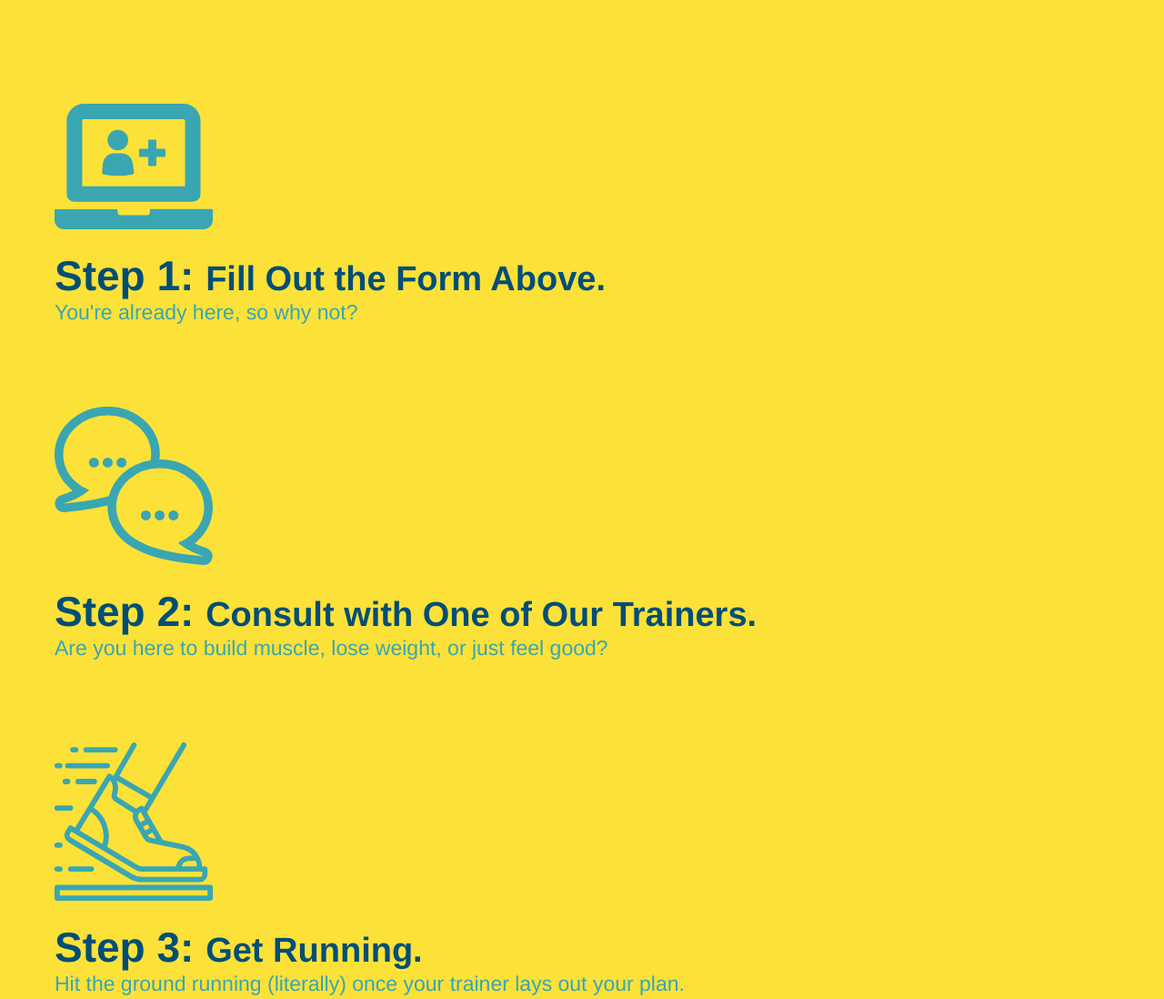
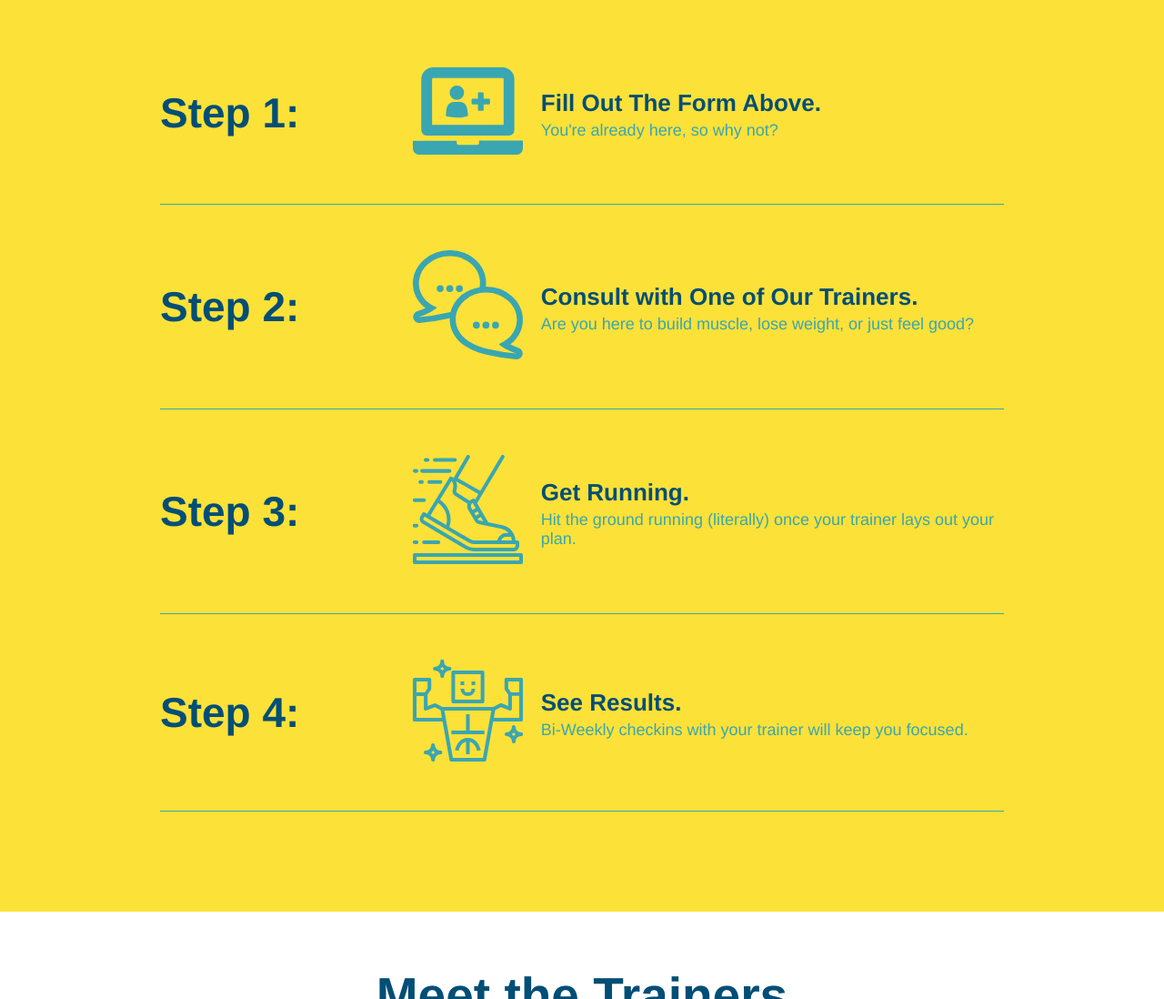
Before and after one commit to Stevtm/run-buddy, a plain HTML site: page index.html in a window 1280 px wide. Shown: the part 1220-2318 px from the top of the page at 91% size. Drawn offline with Linux system fonts and the light colour scheme.

Commit message:
added flexbox to the what you do section

```diff
--- a/assets/css/style.css
+++ b/assets/css/style.css
@@ -166,28 +166,52 @@ header nav ul li a {
     background: #fce138;
 }
 
-.steps div {
-    margin-bottom: 80px;
+.step {
+    margin: 50px auto;
+    padding-bottom: 50px;
+    width: 80%;
+    border-bottom: 1px solid #39a6b2;
+    display: flex;
+    flex-wrap: wrap;
+    align-items: center;
+    justify-content: space-between;
 }
 
-.steps img {
-    width: 15%;
-    margin: 10px 0;
+.step h3 {
+    color: #024e76;
+    font-size: 46px;
+    flex: 1 30%;
 }
 
-.steps h3 {
-    color: #024e76;
-    font-size: 46px;
-    margin-top: 10px;
+.step-info {
+    flex: 2 70%;
+    display: flex;
+    flex-wrap: wrap;
+    align-items: center;
 }
 
-.steps p {
-    color: #39a6b2;
-    font-size: 23px;
+.step-img {
+    flex: 1 12%;
+    margin-right: 20px;
 }
 
-.steps span {
-    font-size: 38px;
+.step-img img {
+    max-width: 100%;
+}
+
+.step-text {
+    flex: 12;
+}
+
+.step-text p {
+    color: #39a6b2;
+    font-size: 18px;
+}
+
+.step-text h4 {
+    font-size: 26px;
+    line-height: 1.5;
+    color: #024e76;
 }
 
 /* apply styles to the 'meet the trainers' section */
--- a/index.html
+++ b/index.html
@@ -95,32 +95,63 @@
 
         <!-- "what you do" section -->
         <section id="what-you-do" class="steps">
+
             <div class="flex-row">
                 <h2 class="section-title secondary-border">What You Do</h2>
             </div>
-            <div>
-                <img src="./assets/images/step-1.svg" alt=""/>
-                <h3>Step 1: <span>Fill Out the Form Above.</span></h3>
-                <p>You're already here, so why not?</p>
+
+            <div class="step">
+                <h3>Step 1:</h3>
+                <div class="step-info">
+                    <div class="step-img">
+                        <img src="./assets/images/step-1.svg" alt=""/>
+                    </div>
+                    <div class="step-text">
+                        <h4>Fill Out The Form Above.</h4>
+                        <p>You're already here, so why not?</p>
+                    </div>
+                </div>
             </div>
 
-            <div>
-                <img src="./assets/images/step-2.svg" alt="">
-                <h3>Step 2: <span>Consult with One of Our Trainers.</span></h3>
-                <p>Are you here to build muscle, lose weight, or just feel good?</p>
+            <div class="step">
+                <h3>Step 2:</h3>
+                <div class="step-info">
+                    <div class="step-img">
+                        <img src="./assets/images/step-2.svg" alt=""/>
+                    </div>
+                    <div class="step-text">
+                        <h4>Consult with One of Our Trainers.</h4>
+                        <p>Are you here to build muscle, lose weight, or just feel good?</p>
+                    </div>
+                </div>
             </div>
 
-            <div>
-                <img src="./assets/images/step-3.svg" alt="">
-                <h3>Step 3: <span>Get Running.</span></h3>
-                <p>Hit the ground running (literally) once your trainer lays out your plan.</p>
+            <div class="step">
+                <h3>Step 3:</h3>
+                <div class="step-info">
+                    <div class="step-img">
+                        <img src="./assets/images/step-3.svg" alt=""/>
+                    </div>
+                    <div class="step-text">
+                        <h4>Get Running.</h4>
+                        <p>Hit the ground running (literally) once your trainer lays out your plan.</p>
+                    </div>
+                </div>
             </div>
 
-            <div>
-                <img src="./assets/images/step-4.svg" alt="">
-                <h3>Step 4: <span>See Results.</span></h3>
-                <p>Bi-Weekly checkins with your trainer will keep you focused.</p>
+            <div class="step">
+                <h3>Step 4:</h3>
+                <div class="step-info">
+                    <div class="step-img">
+                        <img src="./assets/images/step-4.svg" alt=""/>
+                    </div>
+                    <div class="step-text">
+                        <h4>See Results.</h4>
+                        <p>Bi-Weekly checkins with your trainer will keep you focused.</p>
+                    </div>
+                </div>
             </div>
+
         </section>
 
         <!-- "meet the trainers" section -->
```
